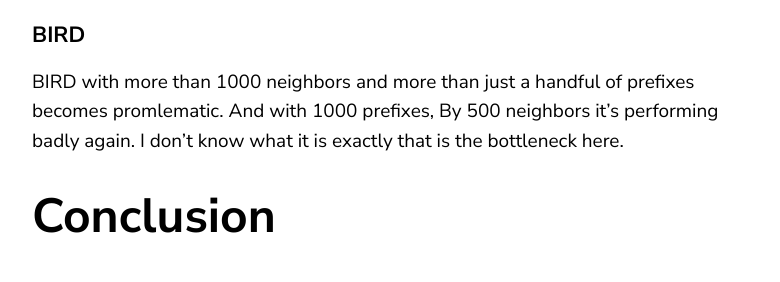
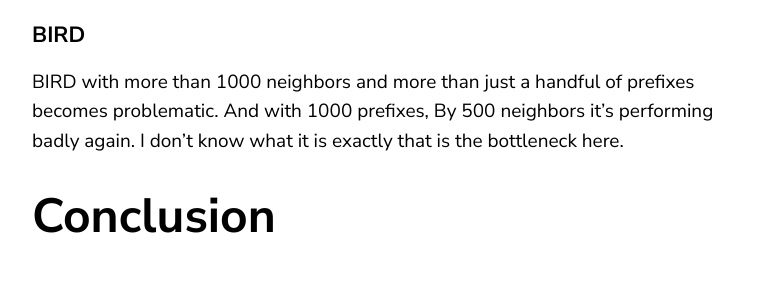
Before and after one commit to elegantnetwork/elegantnetwork.github.io, a Jekyll site: the page built from _posts/2021-08-09-followup-measuring-BGP-stacks.md, in a window 1280 px wide and 900 px high, scrolled down 30295 px. Shown: the part 191-473 px from the top of the window, without its empty margins (68-848 px from the left). Built offline with Jekyll 4.4.1, drawn with Linux system fonts in a browser that asks for light colours; comment, search, counter and statistics services are not loaded; some of the changed text lies outside the part shown.

Commit message:
typos in bgp followup

```diff
--- a/_posts/2021-08-09-followup-measuring-BGP-stacks.md
+++ b/_posts/2021-08-09-followup-measuring-BGP-stacks.md
@@ -300,7 +300,7 @@
 
 ## BIRD
 
-BIRD with more than 1000 neighbors and more than just a handful of prefixes becomes promlematic. And with 1000 prefixes, By 500 neighbors it's performing badly again. I don't know what it is exactly that is the bottleneck here.
+BIRD with more than 1000 neighbors and more than just a handful of prefixes becomes problematic. And with 1000 prefixes, By 500 neighbors it's performing badly again. I don't know what it is exactly that is the bottleneck here.
 
 # Conclusion
 
```
Also changed, not shown: other parts of _posts/2021-08-09-followup-measuring-BGP-stacks.md (+1 -1 lines).
